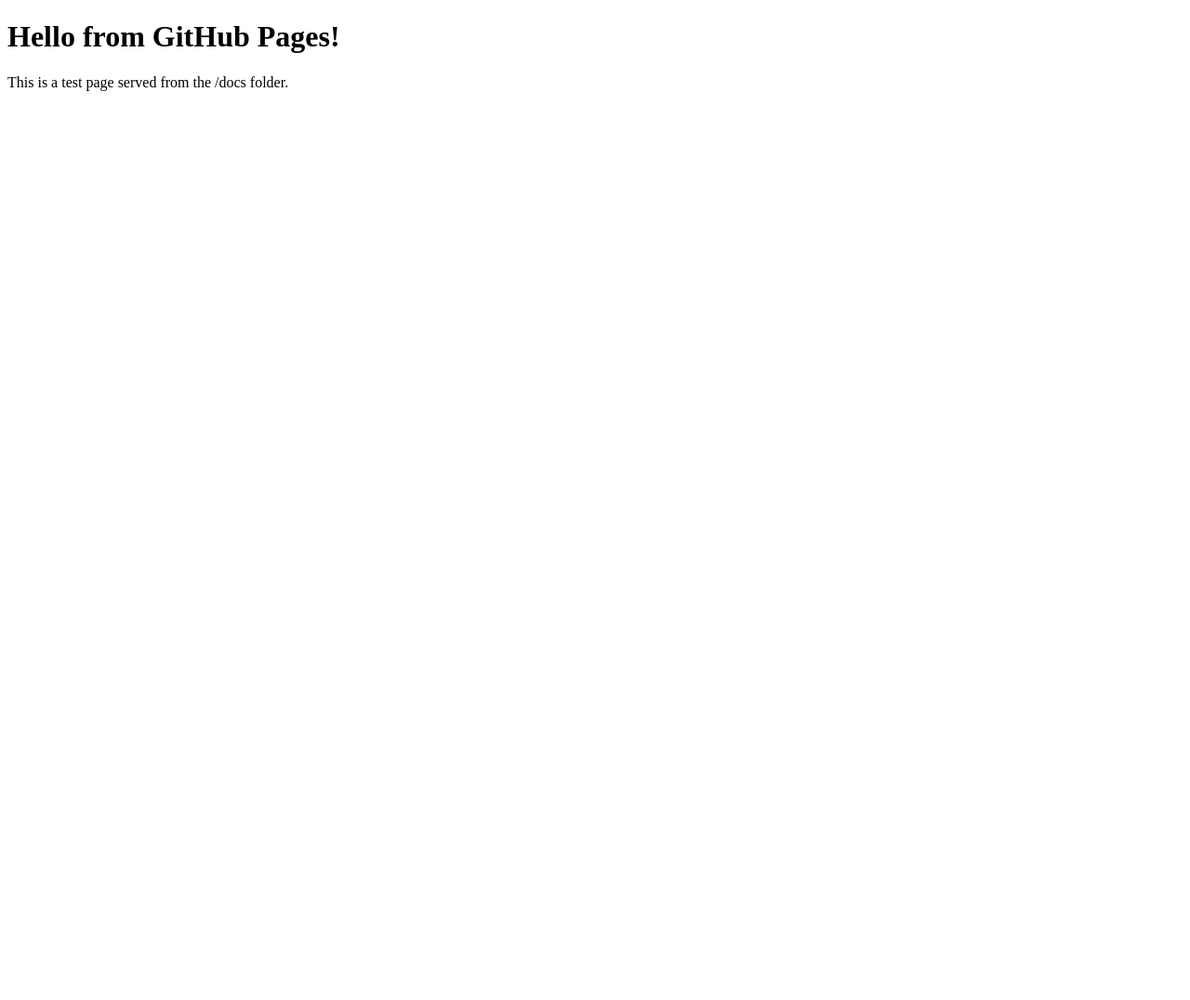
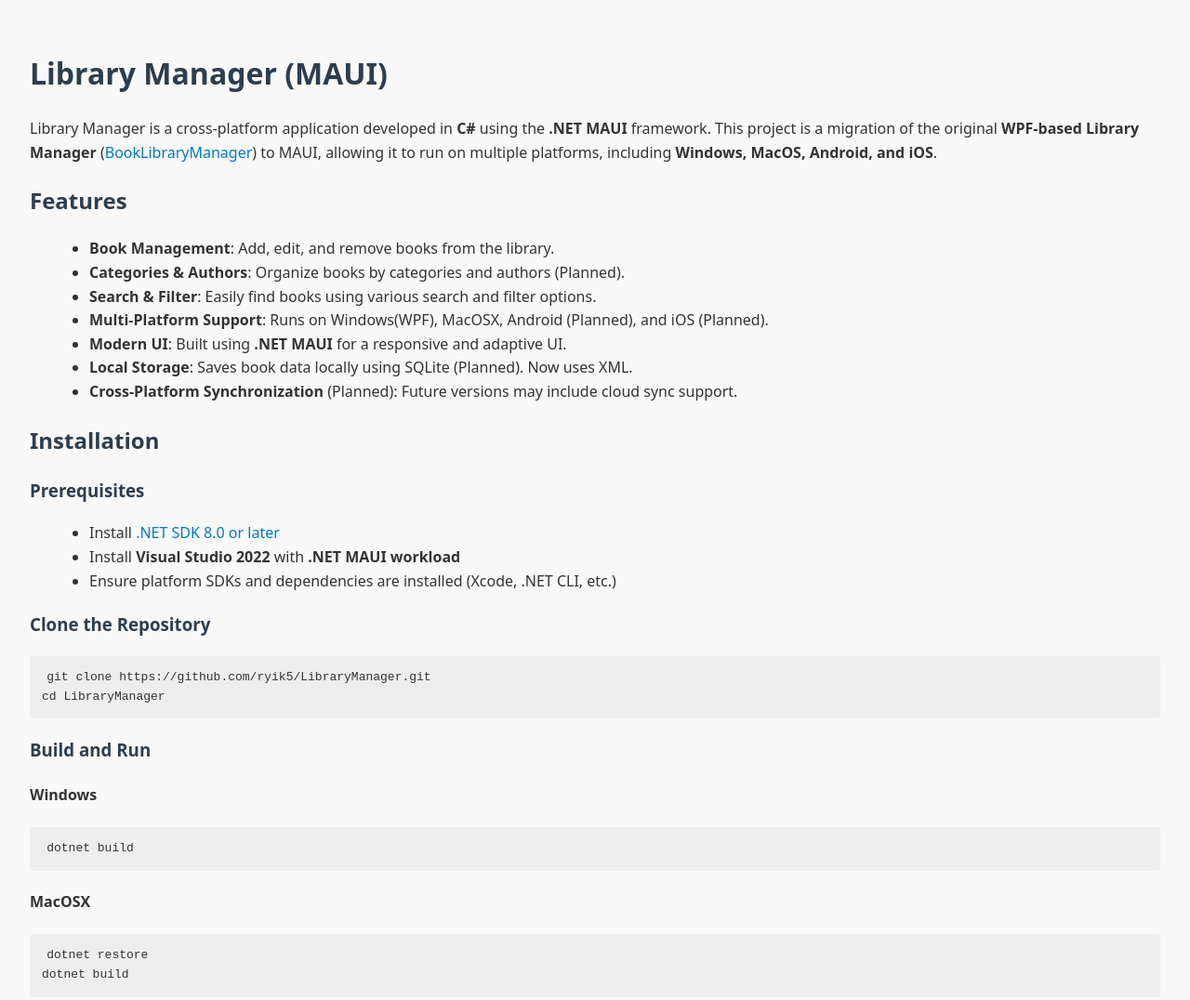
Before and after one commit to ryik5/LibraryManager, a plain HTML site: page docs/index.html in a window 1280 px wide. Shown: the top 1076 px of the page at 93% size. Before the commit the page ends 800 px from the top, so only its background shows below. Drawn offline with Linux system fonts and the light colour scheme.

Commit message:
Update index.html

```diff
--- a/docs/index.html
+++ b/docs/index.html
@@ -1,11 +1,137 @@
 <!DOCTYPE html>
-<html>
-  <head>
-    <meta charset="UTF-8">
-    <title>My GitHub Page</title>
-  </head>
-  <body>
-    <h1>Hello from GitHub Pages!</h1>
-    <p>This is a test page served from the /docs folder.</p>
-  </body>
+<html lang="en">
+<head>
+  <meta charset="UTF-8" />
+  <meta name="viewport" content="width=device-width, initial-scale=1.0"/>
+  <title>Library Manager (MAUI)</title>
+  <style>
+    body {
+      font-family: system-ui, sans-serif;
+      margin: 0;
+      padding: 2rem;
+      background: #f9f9f9;
+      color: #333;
+      line-height: 1.6;
+    }
+    h1, h2, h3 {
+      color: #2c3e50;
+    }
+    code, pre {
+      background: #eee;
+      padding: 0.2em 0.4em;
+      border-radius: 4px;
+      font-family: monospace;
+    }
+    pre {
+      padding: 1em;
+      overflow-x: auto;
+    }
+    a {
+      color: #007acc;
+      text-decoration: none;
+    }
+    a:hover {
+      text-decoration: underline;
+    }
+    ul {
+      margin-left: 1.5em;
+    }
+    .screenshot {
+      margin: 2rem 0;
+    }
+    .screenshot img {
+      max-width: 100%;
+      height: auto;
+      border: 1px solid #ccc;
+      border-radius: 8px;
+    }
+    footer {
+      margin-top: 3rem;
+      font-size: 0.9em;
+      color: #777;
+    }
+  </style>
+</head>
+<body>
+  <h1>Library Manager (MAUI)</h1>
+  <p>
+    Library Manager is a cross-platform application developed in <strong>C#</strong> using the <strong>.NET MAUI</strong> framework.
+    This project is a migration of the original <strong>WPF-based Library Manager</strong>
+    (<a href="https://github.com/ryik5/BookLibraryManager" target="_blank">BookLibraryManager</a>) to MAUI,
+    allowing it to run on multiple platforms, including <strong>Windows, MacOS, Android, and iOS</strong>.
+  </p>
+
+  <h2>Features</h2>
+  <ul>
+    <li><strong>Book Management</strong>: Add, edit, and remove books from the library.</li>
+    <li><strong>Categories & Authors</strong>: Organize books by categories and authors (Planned).</li>
+    <li><strong>Search & Filter</strong>: Easily find books using various search and filter options.</li>
+    <li><strong>Multi-Platform Support</strong>: Runs on Windows(WPF), MacOSX, Android (Planned), and iOS (Planned).</li>
+    <li><strong>Modern UI</strong>: Built using <strong>.NET MAUI</strong> for a responsive and adaptive UI.</li>
+    <li><strong>Local Storage</strong>: Saves book data locally using SQLite (Planned). Now uses XML.</li>
+    <li><strong>Cross-Platform Synchronization</strong> (Planned): Future versions may include cloud sync support.</li>
+  </ul>
+
+  <h2>Installation</h2>
+
+  <h3>Prerequisites</h3>
+  <ul>
+    <li>Install <a href="https://dotnet.microsoft.com/download/dotnet/8.0" target="_blank">.NET SDK 8.0 or later</a></li>
+    <li>Install <strong>Visual Studio 2022</strong> with <strong>.NET MAUI workload</strong></li>
+    <li>Ensure platform SDKs and dependencies are installed (Xcode, .NET CLI, etc.)</li>
+  </ul>
+
+  <h3>Clone the Repository</h3>
+  <pre><code>git clone https://github.com/ryik5/LibraryManager.git
+cd LibraryManager</code></pre>
+
+  <h3>Build and Run</h3>
+  <h4>Windows</h4>
+  <pre><code>dotnet build</code></pre>
+
+  <h4>MacOSX</h4>
+  <pre><code>dotnet restore
+dotnet build</code></pre>
+  <p>Run the project in Visual Studio by selecting the target platform.</p>
+
+  <h4>Android</h4>
+  <pre><code>dotnet build -t:Run -f net8.0-android</code></pre>
+
+  <h4>iOS</h4>
+  <pre><code>dotnet build -t:Run -f net8.0-ios</code></pre>
+
+  <h2>Usage</h2>
+  <ol>
+    <li>Launch the Application</li>
+    <li>Create/Load a Library: Click "Create Library" or "Load Library" and choose a file</li>
+    <li>Add a New Book: Use the "Add Book" button, fill in the details, and save</li>
+    <li>Edit/Delete Books: Select a book to modify or remove it</li>
+    <li>Filter/Search: Use the search bar or category filters</li>
+    <li>Manage Authors & Categories (Planned)</li>
+  </ol>
+
+  <h2>Screenshots</h2>
+  <div class="screenshot">
+    <!-- Replace with actual uploaded screenshots -->
+    <img src="screenshot1.png" alt="Screenshot of Library Manager UI">
+  </div>
+
+  <h2>Roadmap</h2>
+  <ul>
+    <li>[ ] Implement cloud sync</li>
+    <li>[ ] Improve cross-platform UI</li>
+    <li>[ ] Add export/import functionality</li>
+    <li>[ ] User authentication and multi-user support</li>
+  </ul>
+
+  <h2>Contribution</h2>
+  <p>Contributions are welcome! Feel free to submit issues or pull requests.</p>
+
+  <h2>Contact</h2>
+  <p>For questions or support, contact <strong><a href="https://github.com/ryik5" target="_blank">me on GitHub</a></strong>.</p>
+
+  <footer>
+    <p>© 2025 Library Manager</p>
+  </footer>
+</body>
 </html>
```
